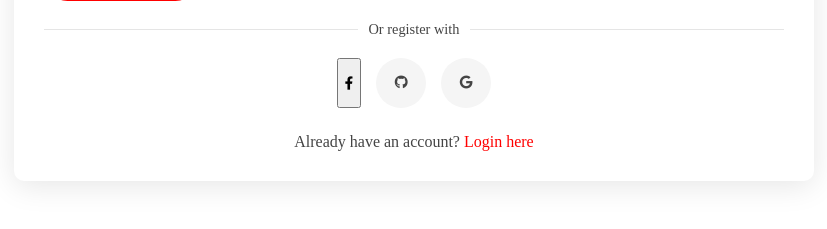
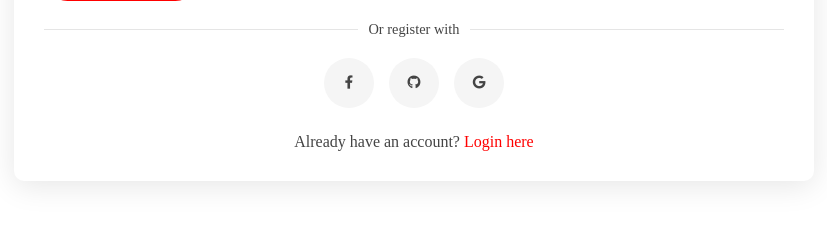
Before and after one commit to departmentiticjgu/conference, a PHP site: page /forms/register.php in a window 1280 px wide. Shown: the part 730-959 px from the top of the page, without its empty margins (226-1053 px from the left). Run offline with PHP 8.4, Linux system fonts and the light colour scheme.

Commit message:
Refactor social login button to use a class for styling instead of a direct link

```diff
--- a/forms/register.php
+++ b/forms/register.php
@@ -195,7 +195,7 @@ if ($_SERVER["REQUEST_METHOD"] == "POST") {
                     </div>
 
                     <div class="social-login">
-                        <button class="https://www.facebook.com/jakartaglobaluniversity">
+                        <button class="social-login-btn">
                             <i class="fab fa-facebook-f"></i>
                         </button>
                         <button class="social-login-btn">
```
